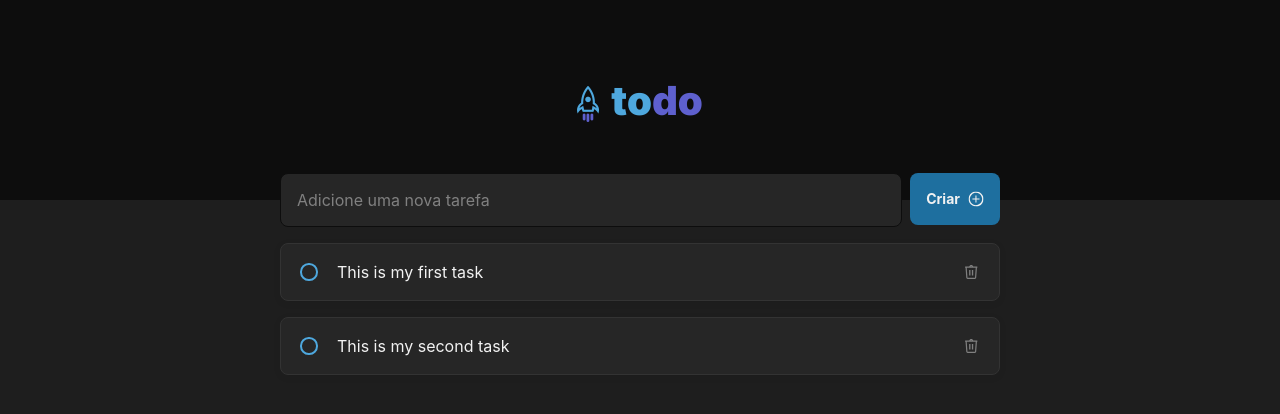
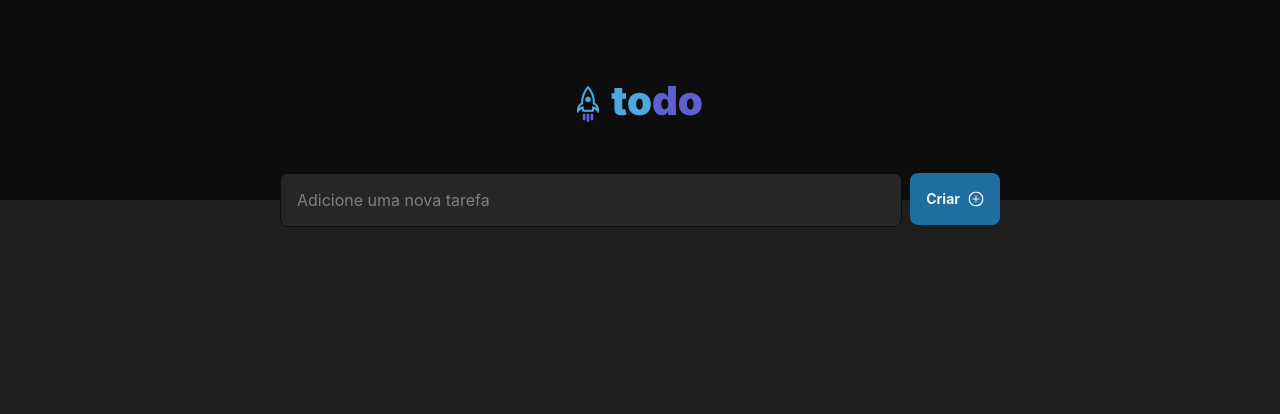
Before and after one commit to luizfvital/todo-list, a React (Vite) app: page / in a window 1280 px wide. Shown: the top 414 px of the page. Built offline with nearby package versions, Linux system fonts and the light colour scheme.

Commit message:
refactor app

```diff
--- a/src/App.tsx
+++ b/src/App.tsx
@@ -1,26 +1,29 @@
-import { useState } from "react";
+import React, { useState } from "react";
 import { Input } from "./Components/Input";
 import { Task } from "./Components/Task";
 
 import logo from "./assets/logo.png";
 import { Button } from "./Components/Button";
 import PlusIcon from "./Components/Icons/PlusIcon";
+import { nanoid } from "nanoid/non-secure";
+
+import styles from "./app.module.css";
+
+interface Tasks {
+  id: string;
+  content: string;
+  isComplete: boolean;
+}
 
 function App() {
-  const [tasks, setTasks] = useState([
-    {
-      id: "1",
-      content: "This is my first task",
-      isComplete: false,
-    },
-    {
-      id: "2",
-      content: "This is my second task",
-      isComplete: false,
-    },
-  ]);
+  const [tasks, setTasks] = useState<Tasks[]>([]);
+
+  const [inputValue, setInputValue] = useState("");
 
   const handleOnSetIsComplete = (id: string) => {
+    if (!tasks.length) {
+      return;
+    }
     setTasks(
       tasks.map((task) => {
         return {
@@ -35,45 +38,43 @@ function App() {
     setTasks(tasks.filter((task) => task.id !== id));
   };
 
+  const handleCriarButtonOnClick = () => {
+    if (!inputValue) {
+      return;
+    }
+
+    setTasks([
+      ...tasks,
+      {
+        id: nanoid(),
+        content: inputValue,
+        isComplete: false,
+      },
+    ]);
+
+    setInputValue("");
+  };
+
   return (
-    <div style={{ height: "100vh" }}>
-      <header
-        style={{
-          height: 200,
-          backgroundColor: "var(--gray-700",
-          display: "grid",
-          placeItems: "center",
-        }}
-      >
+    <div className={styles["app__container"]}>
+      <header>
         <img width={126} src={logo} alt="Logo" />
       </header>
-      <main
-        style={{
-          maxWidth: 736,
-          display: "flex",
-          flexDirection: "column",
-          alignItems: "center",
-          margin: "-27px auto 0",
-          padding: "0 8px",
-        }}
-      >
-        <div style={{ display: "flex", gap: 8, width: "100%" }}>
-          <Input placeholder="Adicione uma nova tarefa" />
-          <Button>
+      <main>
+        <div className={styles["app__input-container"]}>
+          <Input
+            placeholder="Adicione uma nova tarefa"
+            value={inputValue}
+            onChange={(e: React.ChangeEvent<HTMLInputElement>) =>
+              setInputValue(e.target.value)
+            }
+          />
+          <Button onClick={handleCriarButtonOnClick}>
             Criar <PlusIcon />
           </Button>
         </div>
-        <div
-          style={{
-            display: "flex",
-            flexDirection: "column",
-            justifyContent: "center",
-            alignItems: "center",
-            gap: 16,
-            marginTop: 16,
-            width: "100%",
-          }}
-        >
+
+        <div className={styles["app__tasks-container"]}>
           {tasks.map(({ id, content, isComplete }) => (
             <Task
               id={id}
--- /dev/null
+++ b/src/app.module.css
@@ -0,0 +1,35 @@
+.app__container {
+  height: 100vh;
+
+  header {
+    height: 200px;
+    background-color: var(--gray-700);
+    display: grid;
+    place-items: center;
+  }
+
+  main {
+    max-width: 736px;
+    display: flex;
+    flex-direction: column;
+    align-items: center;
+    margin: -27px auto 0;
+    padding: 0 8px;
+  }
+}
+
+.app__input-container {
+  display: flex;
+  gap: 8px;
+  width: 100%;
+}
+
+.app__tasks-container {
+  display: flex;
+  flex-direction: column;
+  justify-content: center;
+  align-items: center;
+  gap: 16px;
+  margin-top: 16px;
+  width: 100%;
+}
```
